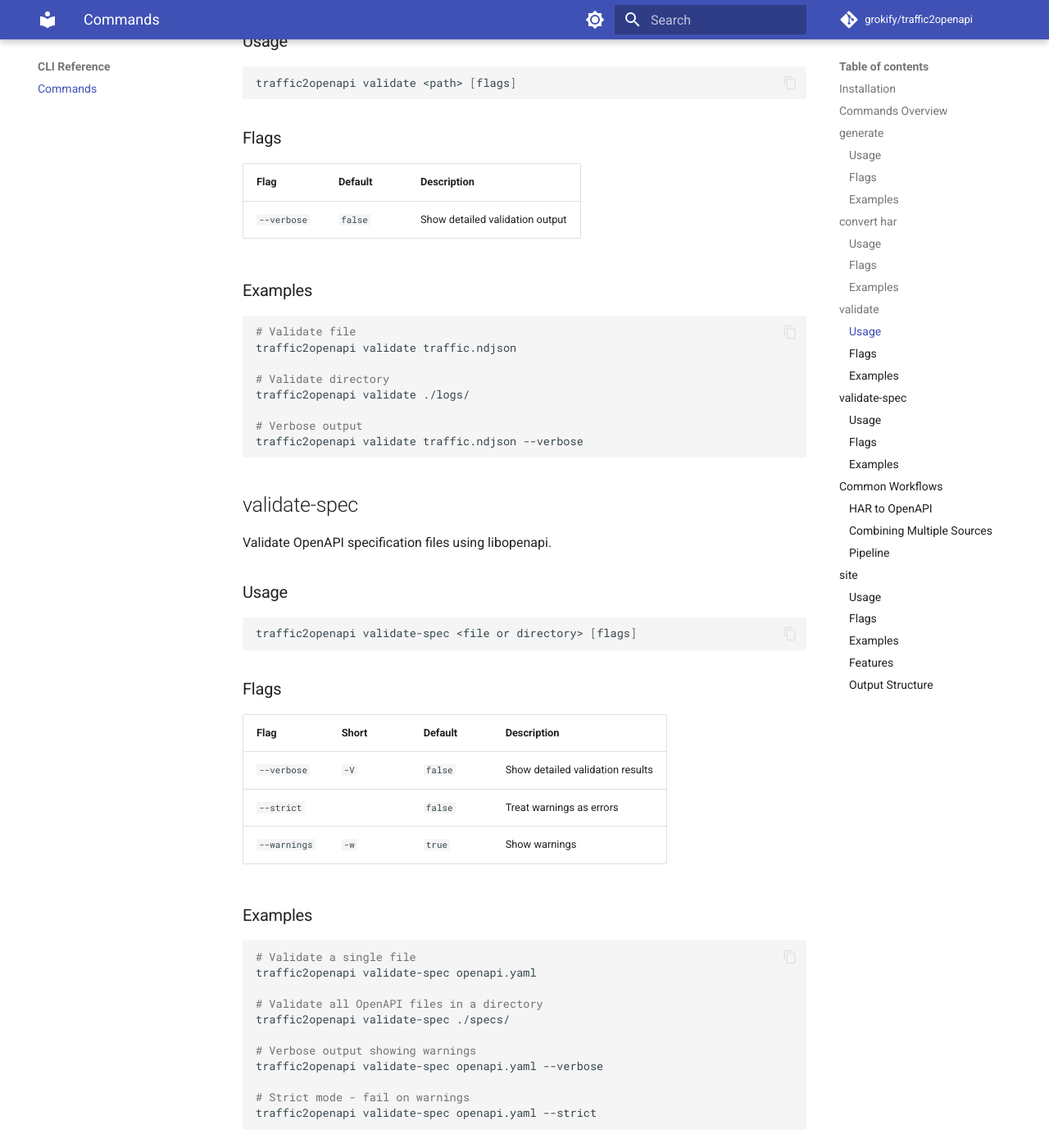
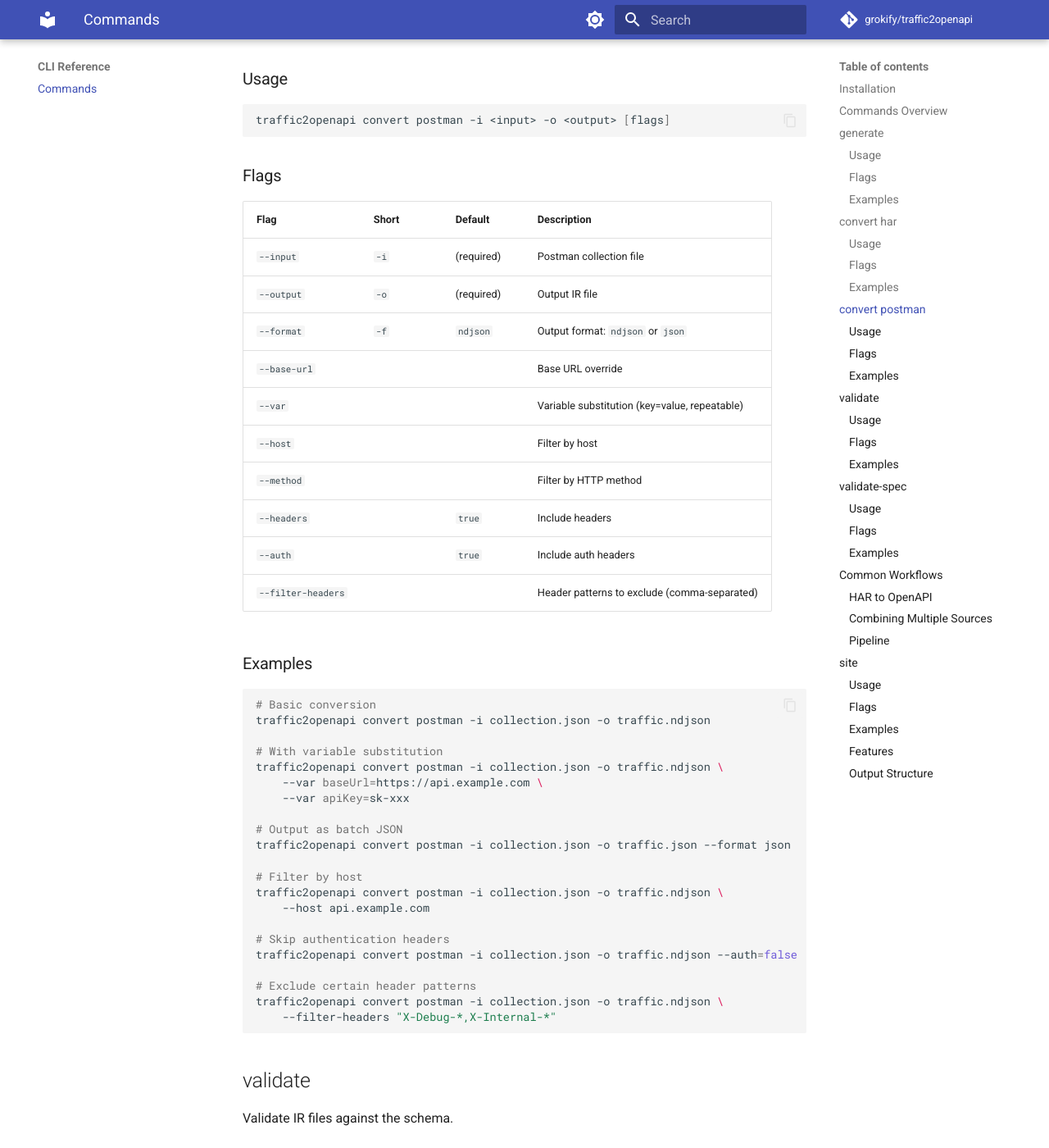
Before and after one commit to grokify/traffic2openapi, an MkDocs documentation site: the page built from docs/cli/commands.md, in a window 1280 px wide and 1400 px high, scrolled down 3514 px. Shown: the whole window at 82% size. Built offline with MkDocs 1.6.1 and Material for MkDocs 9.7.7, drawn with Linux system fonts in a browser that asks for light colours; comment, search, counter and statistics services are not loaded; some of the changed text lies outside the part shown.

Commit message:
docs: update documentation for Postman support
- Add Postman adapter to README feature list
- Update ROADMAP with completed Postman milestone
- Add TASKS.md for project tracking
- Add docs/adapters/postman.md with usage guide
- Update adapter overview and CLI commands documentation

Co-Authored-By: Claude Opus 4.5 <noreply@anthropic.com>

````diff
--- a/docs/cli/commands.md
+++ b/docs/cli/commands.md
@@ -14,6 +14,7 @@ go install github.com/grokify/traffic2openapi/cmd/traffic2openapi@latest
 |---------|-------------|
 | `generate` | Generate OpenAPI spec from IR files |
 | `convert har` | Convert HAR files to IR format |
+| `convert postman` | Convert Postman collections to IR format |
 | `validate` | Validate IR files |
 | `validate-spec` | Validate OpenAPI specification files |
 | `site` | Generate static HTML documentation site |
@@ -117,6 +118,57 @@ traffic2openapi convert har -i recording.har -o traffic.ndjson --method POST
 
 # Without headers
 traffic2openapi convert har -i recording.har -o traffic.ndjson --headers=false
+```
+
+## convert postman
+
+Convert Postman Collection v2.1 files to IR format.
+
+### Usage
+
+```bash
+traffic2openapi convert postman -i <input> -o <output> [flags]
+```
+
+### Flags
+
+| Flag | Short | Default | Description |
+|------|-------|---------|-------------|
+| `--input` | `-i` | (required) | Postman collection file |
+| `--output` | `-o` | (required) | Output IR file |
+| `--format` | `-f` | `ndjson` | Output format: `ndjson` or `json` |
+| `--base-url` | | | Base URL override |
+| `--var` | | | Variable substitution (key=value, repeatable) |
+| `--host` | | | Filter by host |
+| `--method` | | | Filter by HTTP method |
+| `--headers` | | `true` | Include headers |
+| `--auth` | | `true` | Include auth headers |
+| `--filter-headers` | | | Header patterns to exclude (comma-separated) |
+
+### Examples
+
+```bash
+# Basic conversion
+traffic2openapi convert postman -i collection.json -o traffic.ndjson
+
+# With variable substitution
+traffic2openapi convert postman -i collection.json -o traffic.ndjson \
+    --var baseUrl=https://api.example.com \
+    --var apiKey=sk-xxx
+
+# Output as batch JSON
+traffic2openapi convert postman -i collection.json -o traffic.json --format json
+
+# Filter by host
+traffic2openapi convert postman -i collection.json -o traffic.ndjson \
+    --host api.example.com
+
+# Skip authentication headers
+traffic2openapi convert postman -i collection.json -o traffic.ndjson --auth=false
+
+# Exclude certain header patterns
+traffic2openapi convert postman -i collection.json -o traffic.ndjson \
+    --filter-headers "X-Debug-*,X-Internal-*"
 ```
 
 ## validate
````
Also changed, not shown: README.md (+25 -7 lines), ROADMAP.md (+7 -4 lines), TASKS.md (added, +67 -0 lines), docs/adapters/overview.md (+18 -9 lines), docs/adapters/postman.md (added, +267 -0 lines).
